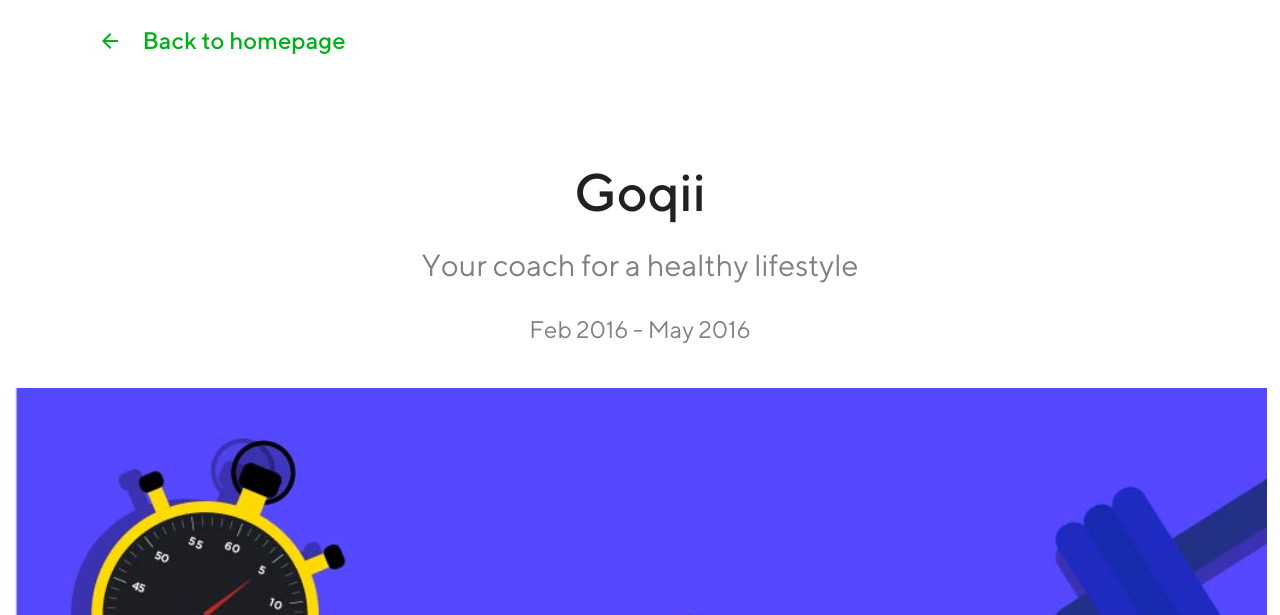
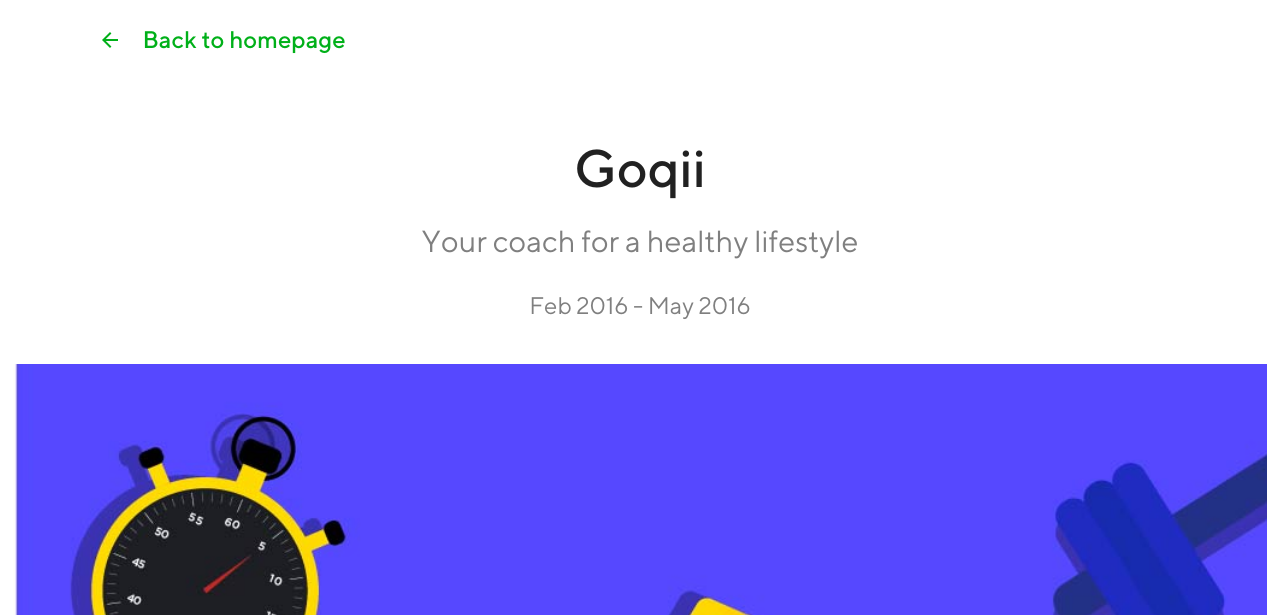
Before and after one commit to thenitish23121991/thenitish23121991.github.io, a PHP site: the page made by case study/goqii.html in a window 1280 px wide. Shown: the top 615 px of the page. Run offline with PHP 8.4, Linux system fonts and the light colour scheme; some libraries are stand-ins or nearby versions.

Commit message:
new version

```diff
--- a/assets/css/case_study.css
+++ b/assets/css/case_study.css
@@ -867,7 +867,7 @@ a {
 
 .top_info_container {
   min-height: 120px;
-  padding-top: 160px;
+  padding-top: 136px;
   padding-bottom: 32px;
   position: relative; }
 
--- a/assets/scss/case_study.scss
+++ b/assets/scss/case_study.scss
@@ -1104,7 +1104,7 @@ width:240px;
 
 .top_info_container{
 	min-height:120px;
-	padding-top:160px;
+	padding-top:136px;
 	padding-bottom:32px;
 	position:relative;
 }
```
